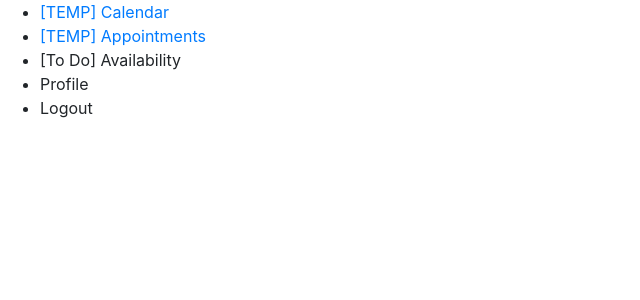
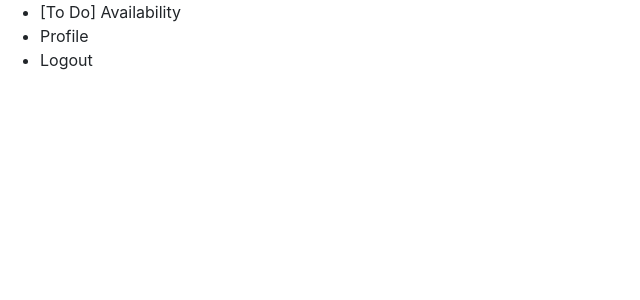
Before and after one commit to Shaunathanz/Scheduler, a PHP site: page /shared/tutor-nav.php in a window 1280 px wide. Shown: the top 300 px of the page, without its empty margins (0-640 px from the left). Run offline with PHP 8.4, Linux system fonts and the light colour scheme.

Commit message:
Update tutor-nav.php

```diff
--- a/public_html/shared/tutor-nav.php
+++ b/public_html/shared/tutor-nav.php
@@ -5,10 +5,6 @@
 
 <div id="nav">
     <ul id="tutor-nav">
-        <!--<li onclick="showPopup('calendar');">[TEMP] Calendar</li> <!-- -->
-		<li ><a href="tutor-calender.php">[TEMP] Calendar</a></li>
-        <!--<li onclick="showPopup('appointment');">[TEMP] Appointments</li> <!--These will be useless soon -->
-		<li ><a href="tutor-home.php">[TEMP] Appointments</a></li>
         <li onclick="showPopup('availability');">[To Do] Availability</li>
         <li onclick="showPopup('profile');">Profile</li>
         <li onclick="goToPage('logout');">Logout</li>
```
